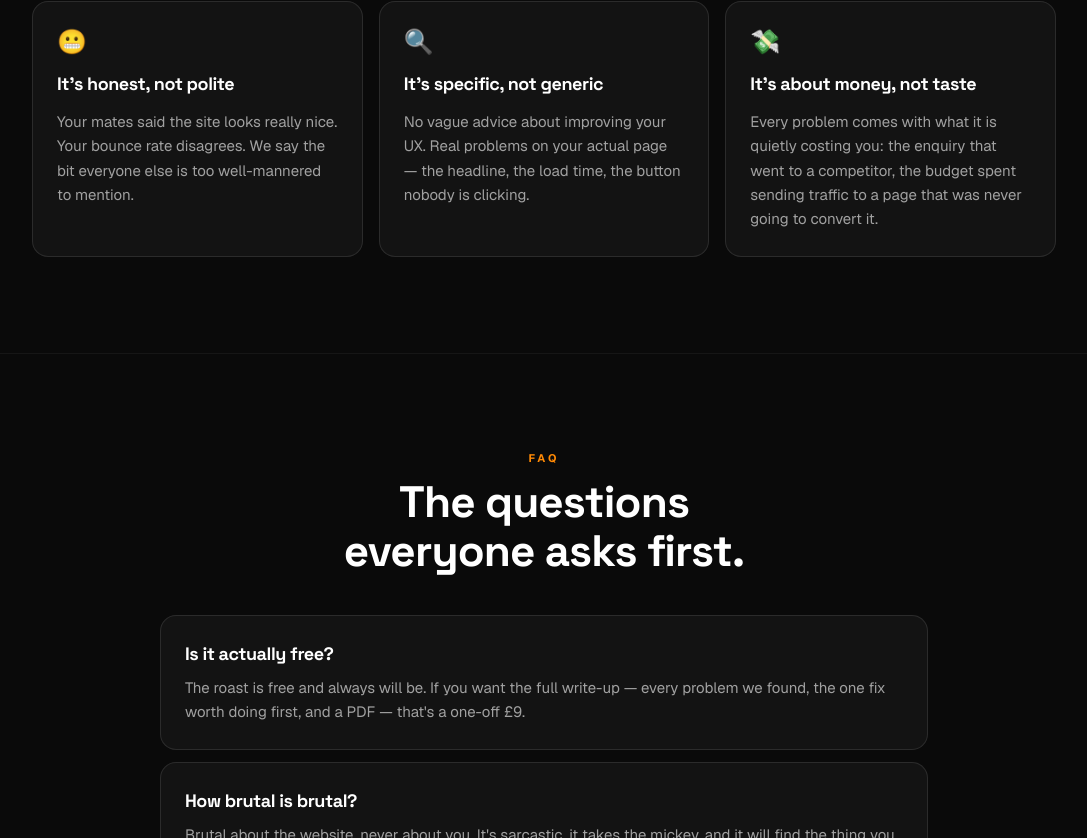
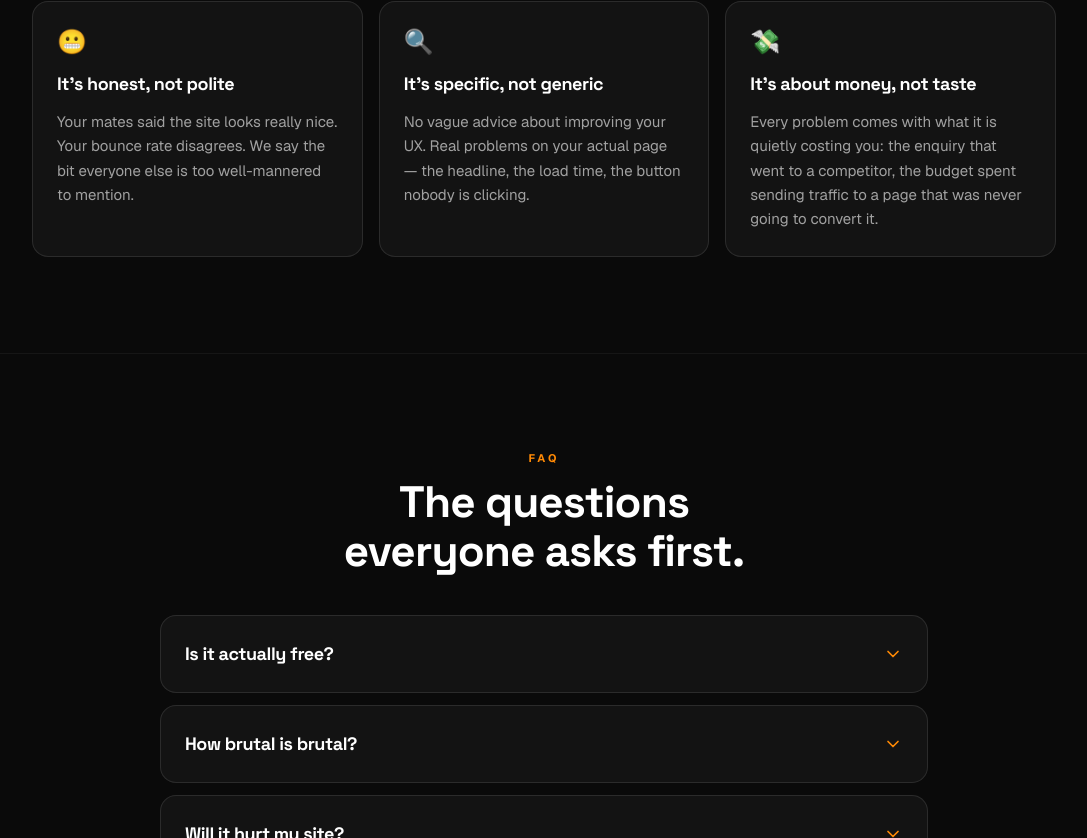
Before and after one commit to EchlasMalik/NexRoast, a Next.js app: page / in a window 1280 px wide. Shown: the part 1962-2800 px from the top of the page, without its empty margins (96-1183 px from the left). Built offline with nearby package versions, Linux system fonts and the light colour scheme.

Commit message:
FAQ UI change

```diff
--- a/app/page.tsx
+++ b/app/page.tsx
@@ -231,16 +231,34 @@ export default function Home() {
       >
         <ul className="mx-auto grid w-full max-w-3xl gap-3">
           {FAQ.map((item) => (
-            <li
-              key={item.question}
-              className="rounded-2xl border border-white/10 bg-white/[0.04] p-6 text-left"
-            >
-              <h3 className="font-display text-base font-bold tracking-tight text-white sm:text-lg">
-                {item.question}
-              </h3>
-              <p className="mt-2 text-[0.9375rem] leading-relaxed text-neutral-400">
-                {item.answer}
-              </p>
+            <li key={item.question}>
+              {/* A native <details> rather than a state-driven accordion: the
+                  disclosure behaviour, keyboard support and correct ARIA all
+                  come for free, and it still works before hydration. */}
+              <details className="group rounded-2xl border border-white/10 bg-white/[0.04] text-left transition open:border-orange-400/30 hover:border-orange-400/30">
+                <summary className="flex cursor-pointer list-none items-center justify-between gap-4 p-6 group-open:pb-3 [&::-webkit-details-marker]:hidden">
+                  <h3 className="font-display text-base font-bold tracking-tight text-white sm:text-lg">
+                    {item.question}
+                  </h3>
+                  <svg
+                    viewBox="0 0 24 24"
+                    aria-hidden
+                    className="h-5 w-5 shrink-0 text-orange-400 transition-transform duration-200 group-open:rotate-180"
+                  >
+                    <path
+                      d="M6 9l6 6 6-6"
+                      fill="none"
+                      stroke="currentColor"
+                      strokeWidth="2"
+                      strokeLinecap="round"
+                      strokeLinejoin="round"
+                    />
+                  </svg>
+                </summary>
+                <p className="px-6 pb-6 text-[0.9375rem] leading-relaxed text-neutral-400">
+                  {item.answer}
+                </p>
+              </details>
             </li>
           ))}
         </ul>
```
